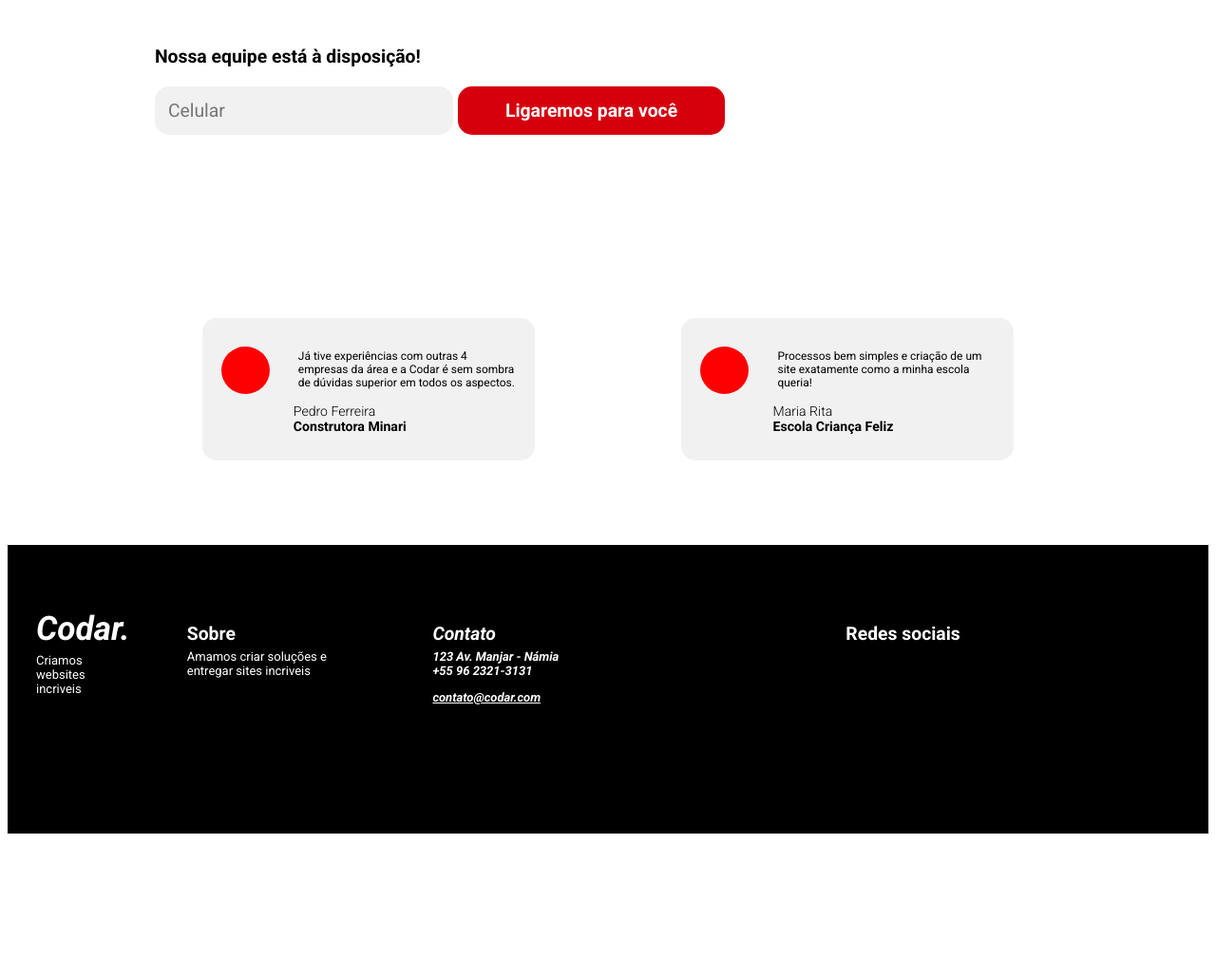
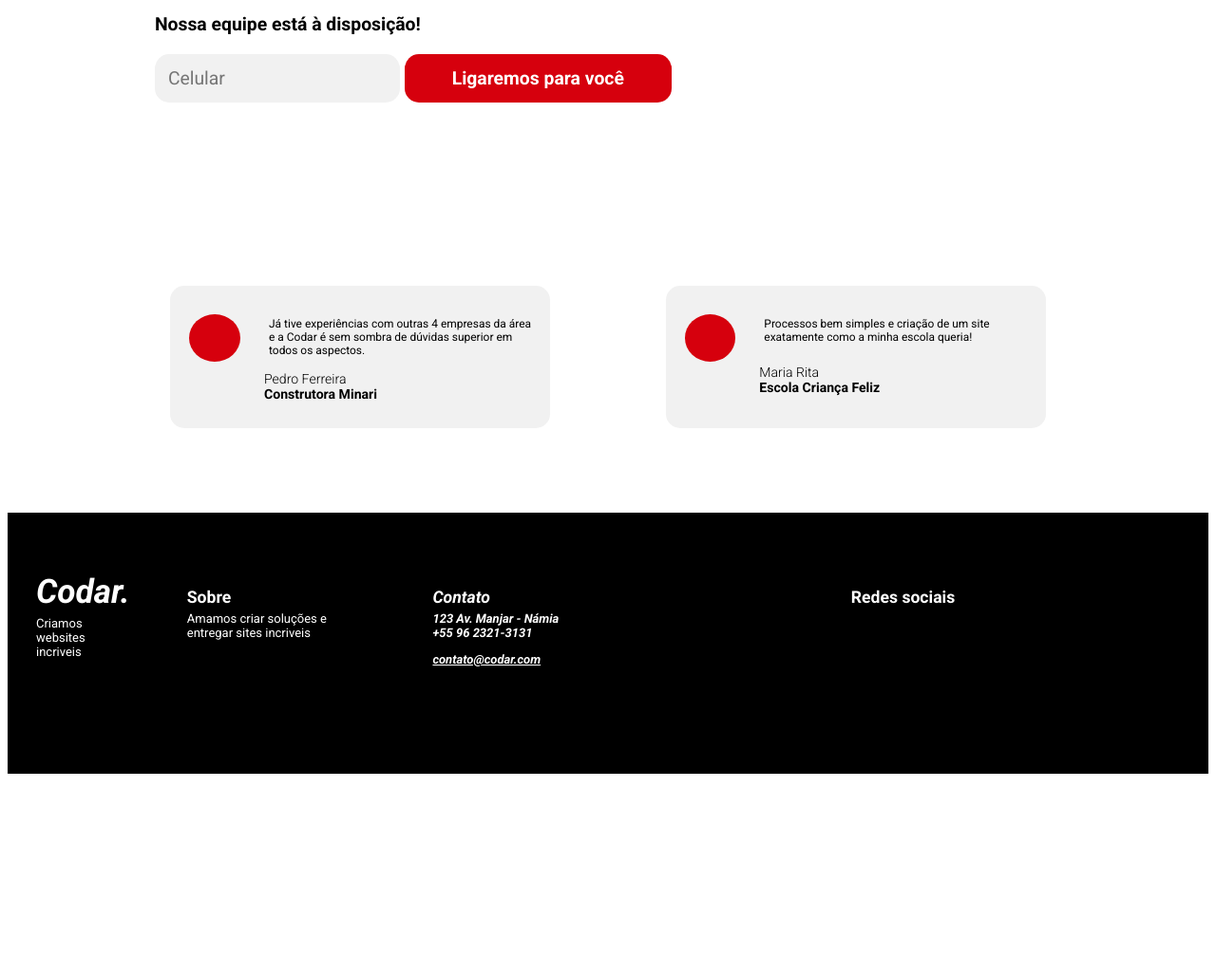
Before and after one commit to KevinPinsan/codar_devChallenge, a plain HTML site: page index.html in a window 1280 px wide. Shown: the part 1710-2737 px from the top of the page at 95% size. Drawn offline with Linux system fonts and the light colour scheme.

Commit message:
Cor do circulo do comentario retificada.

```diff
--- a/style.css
+++ b/style.css
@@ -76,7 +76,7 @@ header div{
 /*main*/
 .text-image{
     font-weight: bold;
-    margin: 3em 5em 10em 6em;
+    margin: 24px 100px 10em 115px;
     display: flex;
     justify-content: space-between;
     align-items: center;
@@ -86,6 +86,10 @@ header div{
     font-size: 3.3rem;
     color: var(--primary-color);
     font-style: normal;
+    margin-top: 0px;
+}
+#image-left p{
+    margin-bottom: 0px;
 }
 #image-right li{
     margin: 13px 0px;
@@ -112,7 +116,7 @@ object{
     border: none;
     border-radius: 15px;
     padding: 14px;
-    width: 30%;
+    width: 230px;
 }
 
 #image-right-text a{
@@ -129,7 +133,7 @@ object{
 }
 
 .comments{
-    width: 350px;
+    width: 400px;
     height: 150px;
     background-color: rgb(241, 241, 241);
     display: flex;
@@ -137,7 +141,7 @@ object{
     align-items: center;
 }
 .circle{
-    background-color: red;
+    background-color: var(--primary-color);
     width: 60px;
     height: 50px;
     display: block;
@@ -183,7 +187,7 @@ footer{
     justify-content: space-between;
     align-items: baseline;
     width: 100%;
-    height: 38vh;
+    height: 275px;
     margin-top: 7%;
 }
 
@@ -195,6 +199,7 @@ footer{
 
 .footer-div h2, h5{
     margin-bottom: 0px;
+    font-size: 1rem;
 }
 #codar-footer p{
     width: 100%;
```
